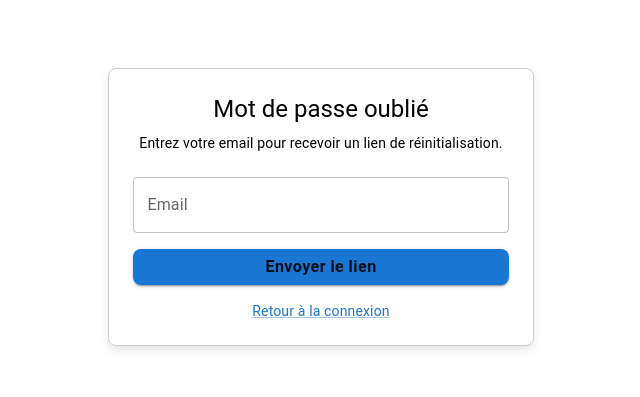
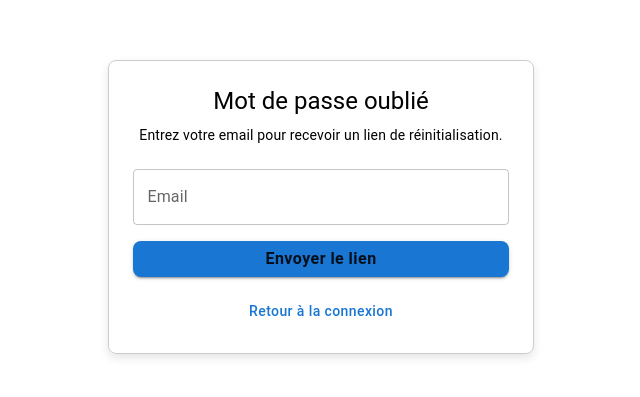
Before and after one commit to hanseroland/resume-ai-frontend, a React (Vite) app: page /forgot-password in a window 1280 px wide. Shown: the part 209-606 px from the top of the page, without its empty margins (319-959 px from the left). Built offline with nearby package versions, Linux system fonts and the light colour scheme; no server answers.

Commit message:
refactor(pages): migrate ForgotPassword to React Query mutation

```diff
--- a/src/pages/ForgotPassword.jsx
+++ b/src/pages/ForgotPassword.jsx
@@ -1,8 +1,9 @@
-import { useState } from 'react';
 import { Formik, Form, Field } from 'formik';
 import * as Yup from 'yup';
-import { Box, Typography, TextField, Alert, Link, Button } from '@mui/material';
+import { Box, Typography, TextField, Alert, Button } from '@mui/material';
+import { Link as RouterLink } from 'react-router-dom'; // Pour la navigation SPA
 import { ForgotPasswordRequest } from '../api/auth';
+import { useMutation } from '@tanstack/react-query';
 
 
 // Schéma de validation pour l'email
@@ -11,28 +12,15 @@ const ForgotPasswordSchema = Yup.object().shape({
 });
 
 const ForgotPassword = () => {
-    const [status, setStatus] = useState(null); // 'success', 'error', 'loading'
-    const [message, setMessage] = useState('');
+    // Mutation React Query
+    const { mutate, isPending, isSuccess, isError, error, data } = useMutation({
+        mutationFn: ForgotPasswordRequest,
+    });
 
-    const handleSubmit = async (values, { setSubmitting }) => {
-        setStatus('loading');
-        setMessage('');
-
-        try {
-            const response = await ForgotPasswordRequest(values);
-            if (response.success) {
-                setStatus('success');
-                setMessage(response.message);
-            } else {
-                setStatus('error');
-                setMessage(response.message || 'Erreur lors de la demande de réinitialisation.');
-            }
-        } catch (error) {
-            setStatus('error');
-            setMessage('Une erreur est survenue. Veuillez réessayer.');
-        } finally {
-            setSubmitting(false);
-        }
+    const handleSubmit = (values, { setSubmitting }) => {
+        mutate(values, {
+            onSettled: () => setSubmitting(false)
+        });
     };
 
     return (
@@ -56,10 +44,21 @@ const ForgotPassword = () => {
                 Entrez votre email pour recevoir un lien de réinitialisation.
             </Typography>
 
-            {status === 'success' && <Alert severity="success" sx={{ mb: 2 }}>{message}</Alert>}
-            {status === 'error' && <Alert severity="error" sx={{ mb: 2 }}>{message}</Alert>}
+            {/* Alertes basées sur l'état de la mutation */}
+            {isSuccess && (
+                <Alert severity="success" sx={{ mb: 2 }}>
+                    {data?.message || "Lien de réinitialisation envoyé !"}
+                </Alert>
+            )}
 
-            {status !== 'success' && (
+            {isError && (
+                <Alert severity="error" sx={{ mb: 2 }}>
+                    {error.message}
+                </Alert>
+            )}
+
+            {/* On cache le formulaire si le mail est envoyé avec succès */}
+            {!isSuccess && (
                 <Formik
                     initialValues={{ email: '' }}
                     validationSchema={ForgotPasswordSchema}
@@ -81,7 +80,7 @@ const ForgotPassword = () => {
                                 fullWidth
                                 variant="contained"
                                 color="primary"
-                                disabled={isSubmitting}
+                                disabled={isSubmitting || isPending}
                                 sx={{
 
                                     color: "text.primary",
@@ -93,7 +92,7 @@ const ForgotPassword = () => {
 
                                 }}
                             >
-                                Envoyer le lien
+                                {isPending ? "Envoi..." : "Envoyer le lien"}
                             </Button>
 
                         </Form>
@@ -102,7 +101,10 @@ const ForgotPassword = () => {
             )}
 
             <Typography variant="body2" sx={{ mt: 2 }}>
-                <Link href="/connexion">Retour à la connexion</Link>
+                {/* RouterLink pour ne pas perdre le cache de l'app */}
+                <Button component={RouterLink} to="/connexion" sx={{ textTransform: 'none' }}>
+                    Retour à la connexion
+                </Button>
             </Typography>
         </Box>
     );
```
